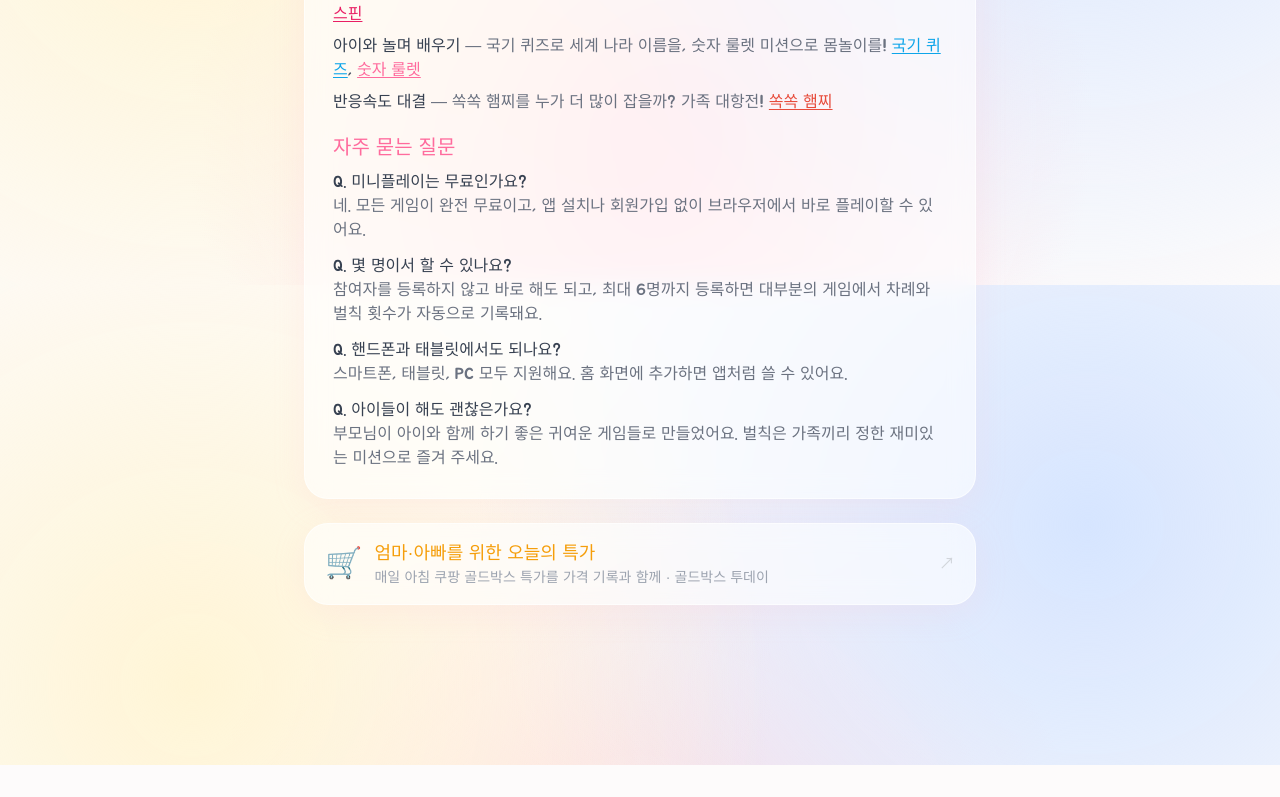
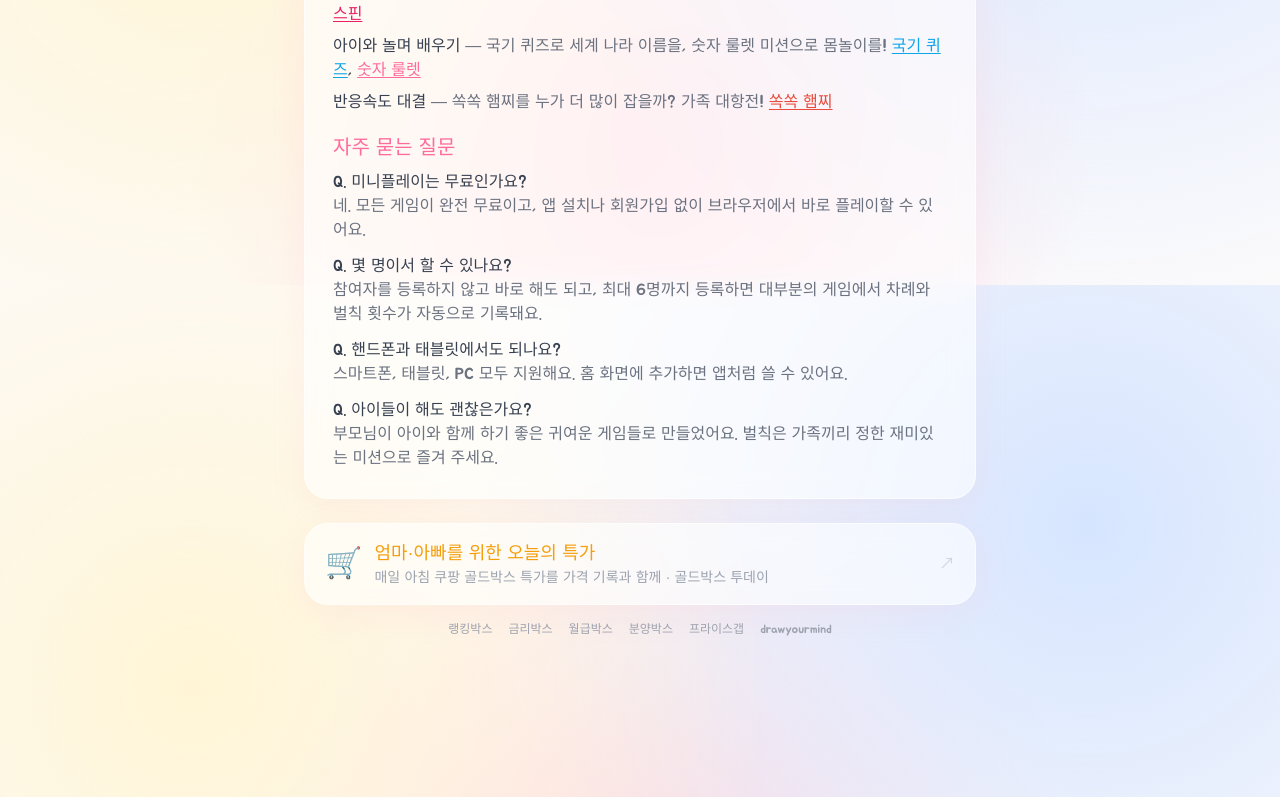
Before and after one commit to mooooburg-dev/miniplay, a Next.js app: page / in a window 1280 px wide. Shown: the part 1315-2112 px from the top of the page. Before the commit the page ends 2080 px from the top, so only its background shows below. Built offline with nearby package versions, Linux system fonts and the light colour scheme.

Commit message:
홈에 패밀리 사이트 목록 추가 — 랭킹박스·금리박스·월급박스·분양박스·프라이스갭

```diff
--- a/app/page.tsx
+++ b/app/page.tsx
@@ -4,7 +4,7 @@ import { FeedbackButton } from '@/components/FeedbackButton'
 import { KakaoShareButton } from '@/components/KakaoShareButton'
 import { InstallPrompt } from '@/components/InstallPrompt'
 import { HomeAbout, HOME_FAQ } from '@/components/HomeAbout'
-import { FamilySiteBanner } from '@/components/FamilySiteBanner'
+import { FamilySiteBanner, FamilySiteLinks } from '@/components/FamilySiteBanner'
 import { GAMES } from '@/types'
 
 const jsonLd = {
@@ -84,8 +84,9 @@ export default function HomePage() {
       </div>
       {/* 사이트 소개·추천·FAQ (SEO 본문) */}
       <HomeAbout />
-      {/* 패밀리 사이트: 골드박스 투데이 */}
+      {/* 패밀리 사이트: 골드박스 투데이 배너 + 나머지 사이트 목록 */}
       <FamilySiteBanner />
+      <FamilySiteLinks />
       {/* 공유하기 플로팅 버튼 */}
       <KakaoShareButton variant="home" />
       {/* 의견함 플로팅 버튼 */}
--- a/components/FamilySiteBanner.tsx
+++ b/components/FamilySiteBanner.tsx
@@ -29,3 +29,47 @@ export function FamilySiteBanner() {
     </a>
   )
 }
+
+// 패밀리 사이트 목록 — 같은 운영자의 사이트를 이름으로 잇는다 (각 사이트 푸터에도 미니플레이가 있어 상호 링크)
+const FAMILY_SITES = [
+  { id: 'rankingbox', name: '랭킹박스', desc: '쇼핑 랭킹·가격 판정', url: 'https://rankingbox.kr' },
+  { id: 'ratebox', name: '금리박스', desc: '예·적금·대출 금리 추이', url: 'https://ratebox.drawyourmind.com' },
+  { id: 'paybox', name: '월급박스', desc: '연봉·월급 실수령액', url: 'https://paybox.drawyourmind.com' },
+  { id: 'bunyangbox', name: '분양박스', desc: '아파트 분양·청약 경쟁률', url: 'https://bunyangbox.drawyourmind.com' },
+  { id: 'pricegap', name: '프라이스갭', desc: '해외직구 가격 기록', url: 'https://pricegap.kr' },
+  { id: 'drawyourmind', name: 'drawyourmind', desc: '만든 사람', url: 'https://drawyourmind.com' },
+] as const
+
+function familyUrl(url: string) {
+  const u = new URL(url)
+  u.searchParams.set('utm_source', 'miniplay')
+  u.searchParams.set('utm_medium', 'referral')
+  u.searchParams.set('utm_campaign', 'family_site')
+  return u.toString()
+}
+
+export function FamilySiteLinks() {
+  return (
+    <nav
+      aria-label="패밀리 사이트"
+      className="w-full max-w-sm sm:max-w-lg md:max-w-xl lg:max-w-2xl mt-4 px-2"
+    >
+      <ul className="flex flex-wrap justify-center gap-x-4 gap-y-1.5 text-xs text-gray-400">
+        {FAMILY_SITES.map((s) => (
+          <li key={s.id}>
+            <a
+              href={familyUrl(s.url)}
+              target="_blank"
+              rel="noopener"
+              title={s.desc}
+              onClick={() => trackEvent('family_site_click', { site: s.id })}
+              className="hover:text-[#ff6b9d] transition-colors"
+            >
+              {s.name}
+            </a>
+          </li>
+        ))}
+      </ul>
+    </nav>
+  )
+}
```
